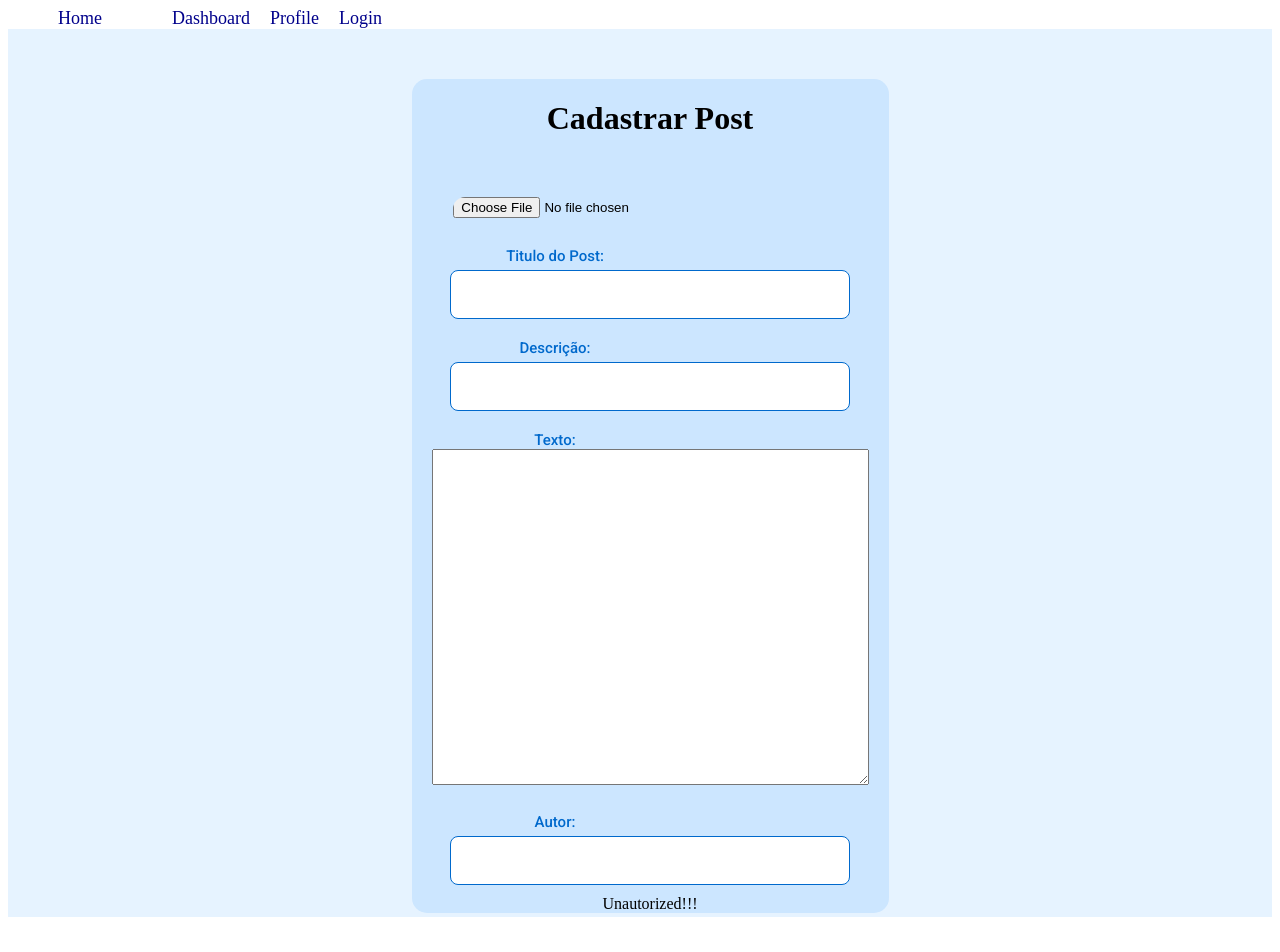
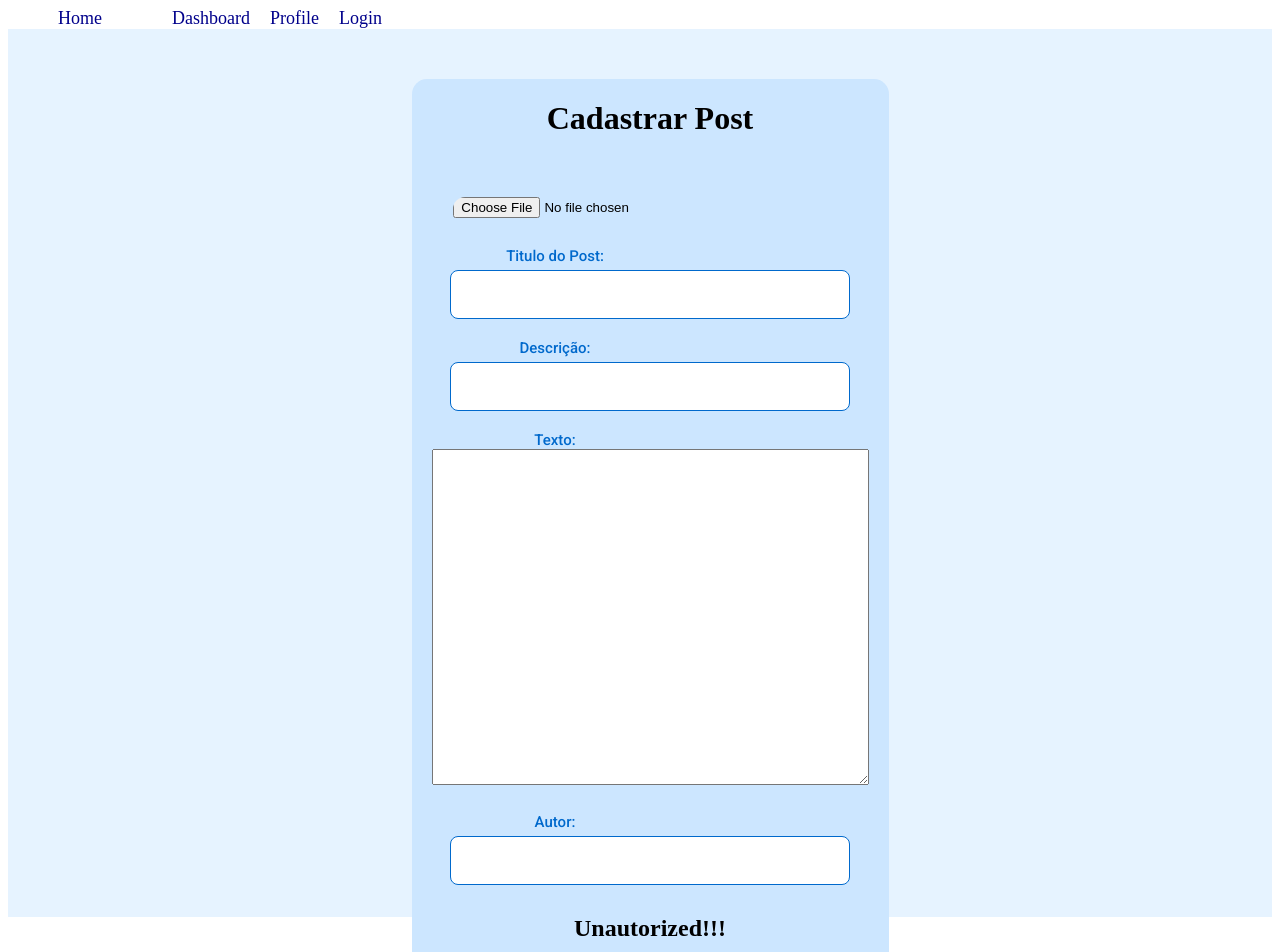
Before and after one commit to GustavoFSProg/blog-web, a React (Create React App) app: page /register-posts in a window 1280 px wide. Shown: the top 952 px of the page. Before the commit the page ends 925 px from the top, so only its background shows below. Built offline with nearby package versions, Linux system fonts and the light colour scheme.

Commit message:
comentarios

```diff
--- a/src/App.js
+++ b/src/App.js
@@ -5,8 +5,6 @@ import { Link } from 'react-router-dom'
 import Header from './Header'
 
 function App() {
-  // localStorage.clear()
-
   const [post, setPosts] = useState([])
 
   function getDateWithoutTime(date) {
@@ -62,7 +60,7 @@ function App() {
               </li>
               <br />
               <Link onClick={() => handleViews(item.id)} to="/profile">
-                <img width="450" src={item.image} alt="imagem" />
+                <img width="450" style={{ cursor: 'pointer' }} src={item.image} alt="imagem" />
               </Link>
               <br />
 
--- a/src/Profile.js
+++ b/src/Profile.js
@@ -222,14 +222,14 @@ function Profile() {
                       alt="imagem"
                     />
                     <li style={{ marginLeft: '20px', marginTop: '5px', width: '120px' }}>
-                      <strong>{productsList.user_name}</strong>
+                      <strong>{item.user_name}</strong>
                     </li>
                     <br />
                     <br />
 
                     <li style={{ marginTop: '5px', marginLeft: '-40px', width: '520px' }}>
                       <br />
-                      {productsList.comments}
+                      {item.comments}
                     </li>
                   </ul>
                 </div>
--- a/src/RegisterPosts.js
+++ b/src/RegisterPosts.js
@@ -105,8 +105,10 @@ function RegisterPosts() {
                     Cadastrar
                   </Button>
                 ) : (
-                  <span>Unautorized!!!</span>
+                  <h2>Unautorized!!!</h2>
                 )}
+                <br />
+                <br />
               </FormContainer>
             </form>
           </ProductContainer>
--- a/src/RegisterUsers.js
+++ b/src/RegisterUsers.js
@@ -73,7 +73,7 @@ function RegisterUsers() {
                     Cadastrar
                   </Button>
                 ) : (
-                  <span>Unautorized!!!</span>
+                  <h2>Unautorized!!!</h2>
                 )}
               </FormContainer>
             </form>
```
